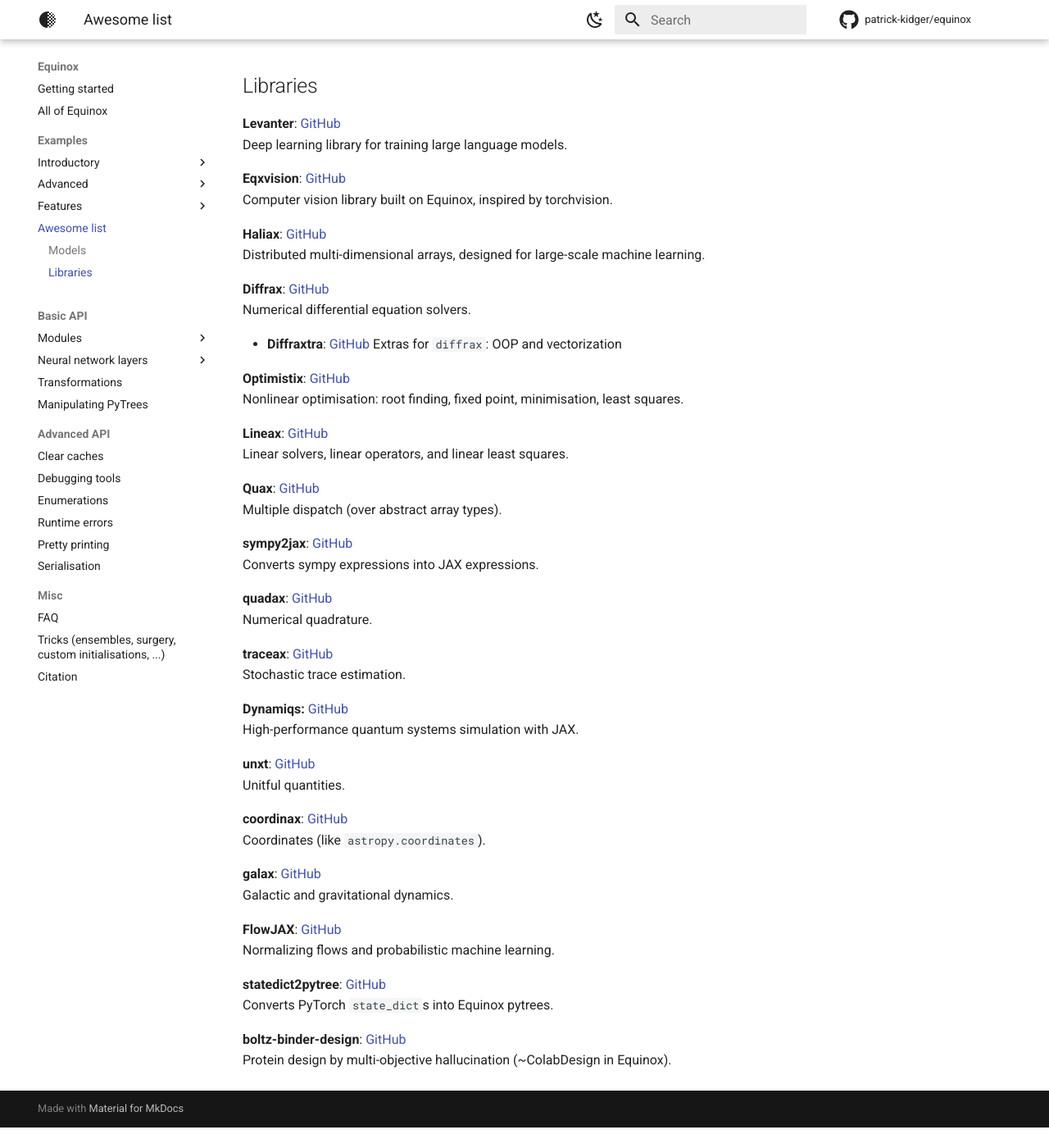
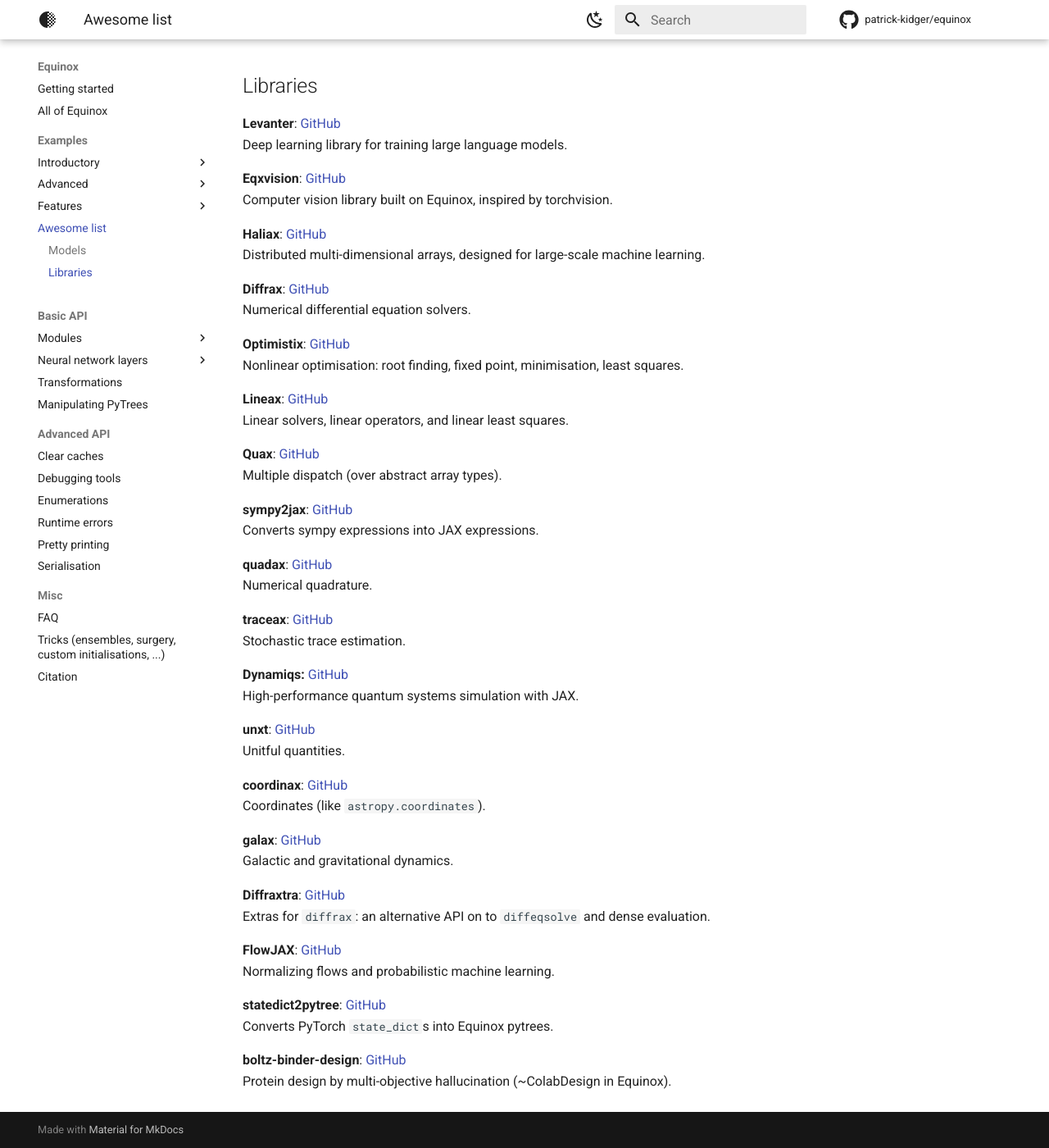
Before and after one commit to patrick-kidger/equinox, an MkDocs documentation site: the page built from docs/awesome-list.md, in a window 1280 px wide and 1400 px high, scrolled down 796 px. Shown: the whole window at 82% size. Built offline with MkDocs 1.6.1 and Material for MkDocs 9.7.7, drawn with Linux system fonts in a browser that asks for light colours; comment, search, counter and statistics services are not loaded; before the commit the page ends 2171 px from its top, so only the background shows below that.

Commit message:
Doc tweaks. In particular I tweaked the description text for diffraxtra. This is a bit of a technical nit, but the interface isn't what I would describe as being OOP: which to me refers specifically to mutating state via methods. (If the state is immutable it's a curried function and is FP.)

```diff
--- a/docs/awesome-list.md
+++ b/docs/awesome-list.md
@@ -42,9 +42,6 @@
 **Diffrax**: [GitHub](https://github.com/patrick-kidger/diffrax)
 Numerical differential equation solvers.
 
-- **Diffraxtra**: [GitHub](https://github.com/GalacticDynamics/diffraxtra)
-  Extras for `diffrax`: OOP and vectorization
-
 **Optimistix**: [GitHub](https://github.com/patrick-kidger/optimistix)
 Nonlinear optimisation: root finding, fixed point, minimisation, least squares.
 
@@ -75,6 +72,9 @@
 **galax**: [GitHub](https://github.com/GalacticDynamics/galax)
 Galactic and gravitational dynamics.
 
+**Diffraxtra**: [GitHub](https://github.com/GalacticDynamics/diffraxtra)
+Extras for `diffrax`: an alternative API on to `diffeqsolve` and dense evaluation.
+
 **FlowJAX**: [GitHub](https://github.com/danielward27/flowjax)
 Normalizing flows and probabilistic machine learning.
 
```
Also changed, not shown: README.md (+2 -7 lines), docs/index.md (+2 -7 lines).
